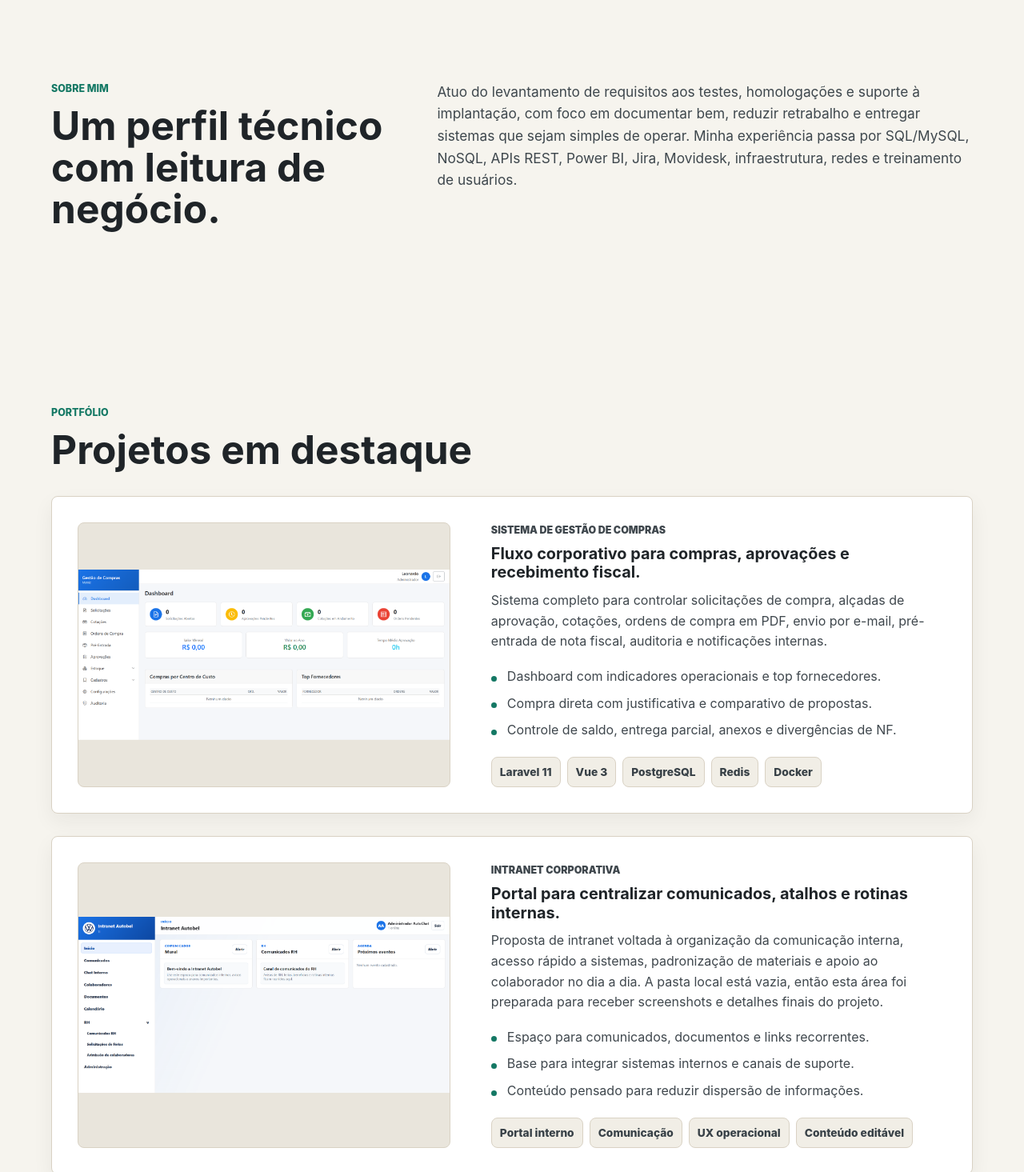
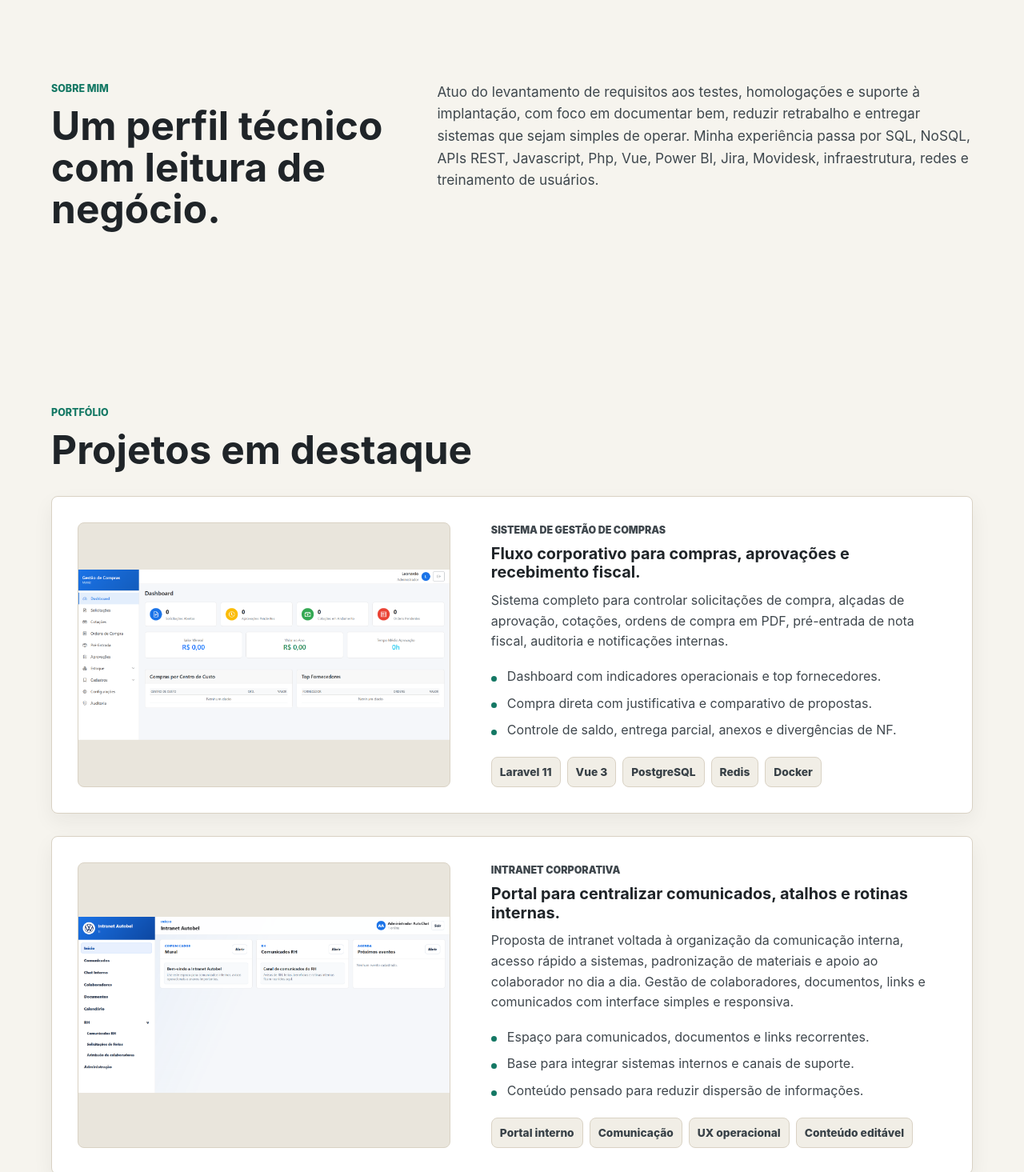
Before and after one commit to LeonardoPedrini67/myportfolio, a plain HTML site: page index.html in a window 1280 px wide. Shown: the part 1148-2613 px from the top of the page at 80% size. Drawn offline with Linux system fonts and the light colour scheme.

Commit message:
Update professional title and project descriptions
Removed 'ERP' from the professional title and added 'Javascript', 'Php', and 'Vue' to the experience section. Updated the intranet project description to include management of collaborators and documents.

```diff
--- a/index.html
+++ b/index.html
@@ -27,7 +27,7 @@
     <main>
       <section class="hero" id="inicio">
         <div class="hero-copy">
-          <p class="eyebrow">Analista de Sistemas | QA | ERP | DEV</p>
+          <p class="eyebrow">Analista de Sistemas | QA  | DEV</p>
           <h1>Projetos internos com foco em processo, estabilidade e clareza operacional.</h1>
           <p class="hero-text">
             Sou Leonardo Pedrini, profissional de tecnologia com mais de 7 anos de experiência
@@ -86,7 +86,7 @@
         <p>
           Atuo do levantamento de requisitos aos testes, homologações e suporte à implantação,
           com foco em documentar bem, reduzir retrabalho e entregar sistemas que sejam simples
-          de operar. Minha experiência passa por SQL/MySQL, NoSQL, APIs REST, Power BI, Jira,
+          de operar. Minha experiência passa por SQL, NoSQL, APIs REST, Javascript, Php, Vue, Power BI, Jira,
           Movidesk, infraestrutura, redes e treinamento de usuários.
         </p>
       </section>
@@ -107,7 +107,7 @@
               <h3>Fluxo corporativo para compras, aprovações e recebimento fiscal.</h3>
               <p>
                 Sistema completo para controlar solicitações de compra, alçadas de aprovação,
-                cotações, ordens de compra em PDF, envio por e-mail, pré-entrada de nota fiscal,
+                cotações, ordens de compra em PDF, pré-entrada de nota fiscal,
                 auditoria e notificações internas.
               </p>
               <ul class="feature-list">
@@ -134,9 +134,8 @@
               <h3>Portal para centralizar comunicados, atalhos e rotinas internas.</h3>
               <p>
                 Proposta de intranet voltada à organização da comunicação interna, acesso rápido
-                a sistemas, padronização de materiais e apoio ao colaborador no dia a dia. A
-                pasta local está vazia, então esta área foi preparada para receber screenshots e
-                detalhes finais do projeto.
+                a sistemas, padronização de materiais e apoio ao colaborador no dia a dia. Gestão de
+                colaboradores, documentos, links e comunicados com interface simples e responsiva.
               </p>
               <ul class="feature-list">
                 <li>Espaço para comunicados, documentos e links recorrentes.</li>
```
